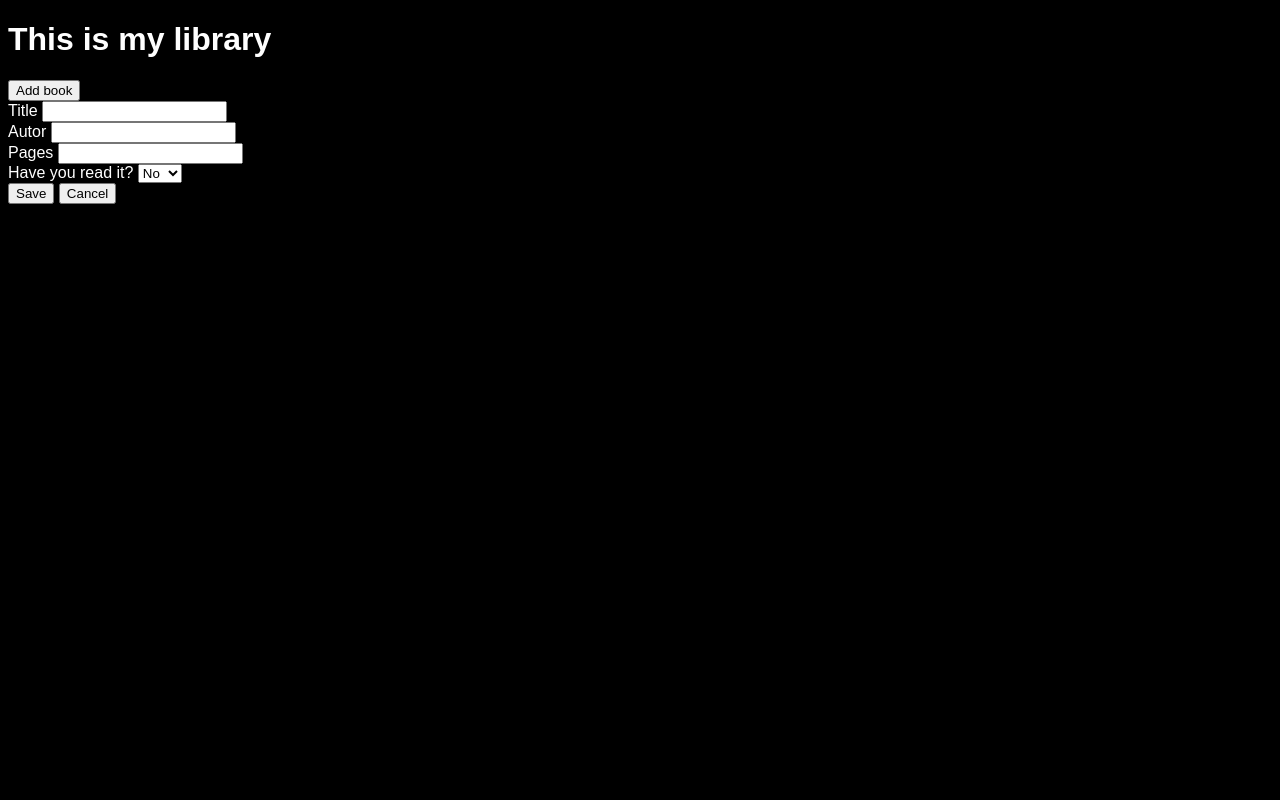
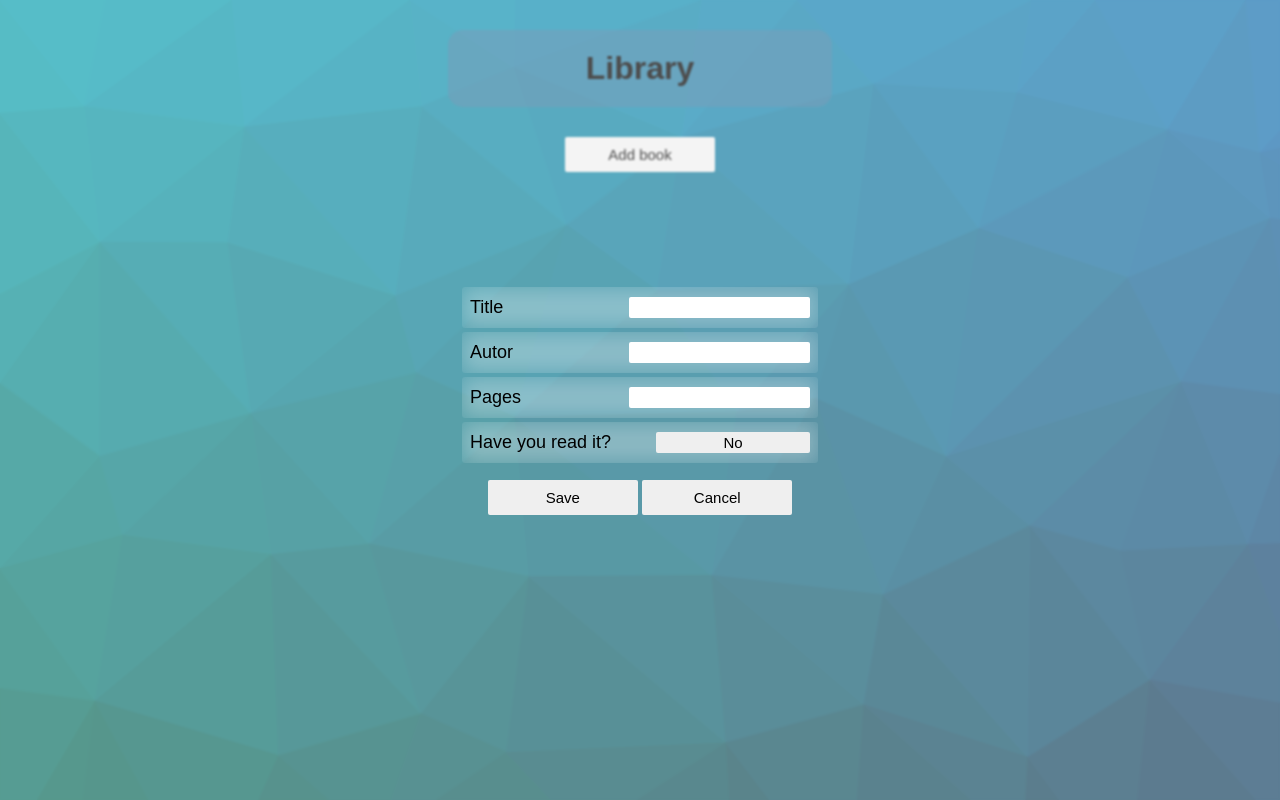
Before and after one commit to yagopajarino/top-library, a plain HTML site: page index.html in a window 1280 px wide. Both pictures are taken after a click on the button "Add book". Drawn offline with Linux system fonts and the light colour scheme.

Commit message:
add style

```diff
--- a/index.html
+++ b/index.html
@@ -5,20 +5,20 @@
         <link href="./style.css" rel="stylesheet">
     </head>
     <body>
-        <h1>This is my library</h1>
+        <h1>Library</h1>
         <button class="addBtn">Add book</button>
         <form action="javascript:void(0);" class="newBookForm" style="display: none;">
             <div class="formInput">
                 <label>Title</label>
-                <input name="title" type="text">
+                <input name="title" type="text" autocomplete="off">
             </div>
             <div class="formInput">
                 <label>Autor</label>
-                <input name="author" type="text">
+                <input name="author" type="text" autocomplete="off">
             </div>
             <div class="formInput">
                 <label>Pages</label>
-                <input name="pages" type="number">
+                <input name="pages" type="number" autocomplete="off">
             </div>
             <div class="formInput">
                 <label>Have you read it?</label>
--- a/scripts.js
+++ b/scripts.js
@@ -34,10 +34,12 @@ function displayBooks(colection) {
         let removeBtn = document.createElement("button")
         removeBtn.classList.toggle("removeBtn")
         removeBtn.id = book.Title
+        removeBtn.textContent = "X"
         let readBtn = document.createElement("button")
         readBtn.classList.toggle("toogleBtn")
+        readBtn.textContent = "R"
+        bookCard.appendChild(readBtn)
         bookCard.appendChild(removeBtn)
-        bookCard.appendChild(readBtn)
         let infoList = document.createElement("ul")
         let datos = ["Title","Author","Pages","Read"]
         datos.forEach(key => {
@@ -58,7 +60,7 @@ btn.addEventListener("click", toggleForm)
 function toggleForm() {
     let form = document.querySelector(".newBookForm")
     if (form.style.display === "none") {
-        form.style.display = "block";
+        form.style.display = "";
     } else {
     form.style.display = "none";
     }
--- a/style.css
+++ b/style.css
@@ -1,13 +1,28 @@
+* {
+    margin: 0;
+}
+
 body {
-    background-color: black;
-    color: white;
     font-family: Arial, Helvetica, sans-serif;
+    background-image: url("./statics/bg_bggenerator_com.png");
+    background-size:auto;
+    text-align: center;
+}
+
+
+h1 {
+    padding: 20px 0;
+    background-color: #3d759d8c;
+    border-radius: 15px;
+    color: black;
+    margin: 30px 35% 30px 35%;
 }
 
 ul {
     list-style-type: none;
     margin: 0;
     padding: 0;
+    text-align: left;
 }
 
 .removeBtn {
@@ -21,14 +36,88 @@ ul {
 	font: inherit;
 	cursor: pointer;
 	outline: inherit;
-    width: 20px;
-    height: 20px;
+    width: 25px;
+    height: 25px;
+    min-width: 0px;
+    margin: 8px
 }
 
 .bookContainer {
     padding: 20px;
+    display: flex;
+    justify-content: space-evenly;
+    flex-wrap: wrap;
 }
 
 .bookCard {
     padding-bottom: 10px;
+    margin: 10px;
 }
+
+.newBookForm {
+    display: block;
+    position:absolute;
+    top: 0;
+    left: 0;
+    display: flex;
+    flex-direction: column;
+    align-content: space-between;
+    align-items: center;
+    justify-content: center;
+    background-color: rgba(255, 255, 255, 0.3);
+    backdrop-filter: blur(1px);
+    height: 100vh;
+    width: 100%;
+}
+
+.formInput {
+    display: flex;
+    justify-content: space-between;
+    min-width: 340px;
+    padding: 10px 8px 10px 8px;
+    font-size: 18px;
+    backdrop-filter: blur(10px);
+    margin: 2px;
+    border-radius: 3px;
+}
+
+.btnsDiv {
+    margin-top: 15px;
+}
+
+input, select, button {
+    -webkit-appearance: none;
+    border: none;
+    border-radius: 2px;
+    min-width: 150px;
+}
+
+#readSelector{
+    width: 154px;
+    text-align: center;
+    font-size: 15px;
+}
+
+
+input::-webkit-outer-spin-button,
+input::-webkit-inner-spin-button {
+  -webkit-appearance: none;
+  margin: 0;
+}
+
+input:focus-visible, select:focus-visible {
+    -webkit-appearance: none;
+    outline-color: transparent;
+}
+
+#saveBtn, #cancelBtn, .addBtn {
+    font-size: 15px;
+    padding: 9px 3px;
+}
+
+.bookCard {
+    padding: 10px;
+    background-color: rgba(255, 255, 255, 0.3);
+    backdrop-filter: blur(5px);
+    border-radius: 5px;
+}
```
Also changed, not shown: statics/bg_bggenerator_com.jpeg (added), statics/bg_bggenerator_com.png (added).
